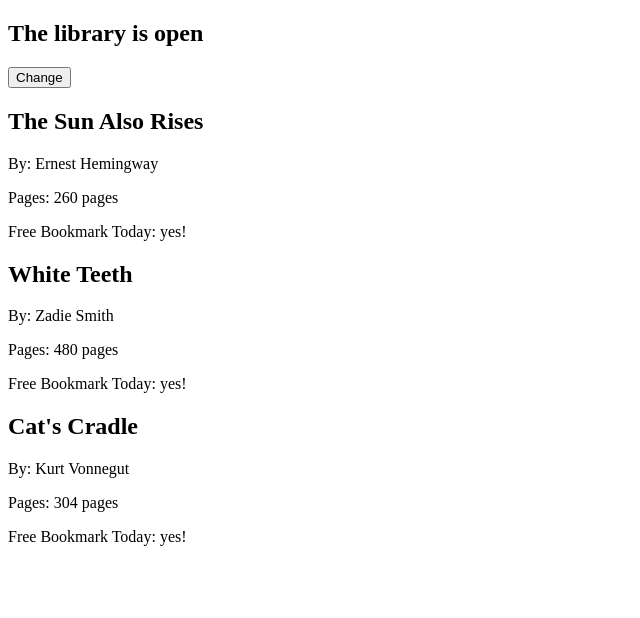
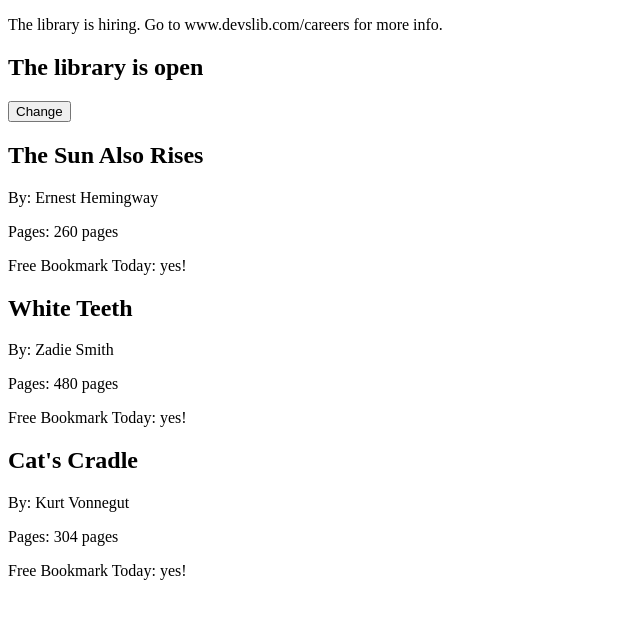
Before and after one commit to iamwebwiz/react-essential-training-linkedin, a React (Create React App) app: page / in a window 1280 px wide. Shown: the top 618 px of the page, without its empty margins (0-640 px from the left). Built offline with nearby package versions, Linux system fonts and the light colour scheme.

Commit message:
Conditional rendering

```diff
--- a/src/index.js
+++ b/src/index.js
@@ -36,8 +36,20 @@ const Book = ({ title, author, pages, freeBookmark }) => {
   )
 }
 
+const Hiring = () => (
+  <div>
+    <p>The library is hiring. Go to www.devslib.com/careers for more info.</p>
+  </div>
+)
+
+const NotHiring = () => (
+  <div>
+    <p>The library is not hiring. Check back later for more info.</p>
+  </div>
+)
+
 class Library extends Component {
-  state = { open: true, freeBookmark: true }
+  state = { open: true, freeBookmark: true, hiring: true }
 
   toggleOpenClosed = () => {
     this.setState(previousState => ({
@@ -47,9 +59,11 @@ class Library extends Component {
 
   render() {
     const { books } = this.props
+    const { freeBookmark, hiring } = this.state
 
     return (
       <div>
+        {hiring ? <Hiring /> : <NotHiring />}
         <h2>The library is {this.state.open ? 'open' : 'closed'}</h2>
         <button onClick={this.toggleOpenClosed}>Change</button>
 
@@ -58,7 +72,7 @@ class Library extends Component {
             title={book.title}
             author={book.author}
             pages={book.pages}
-            freeBookmark={this.state.freeBookmark}
+            freeBookmark={freeBookmark}
             key={index}
           />
         ))}
```
